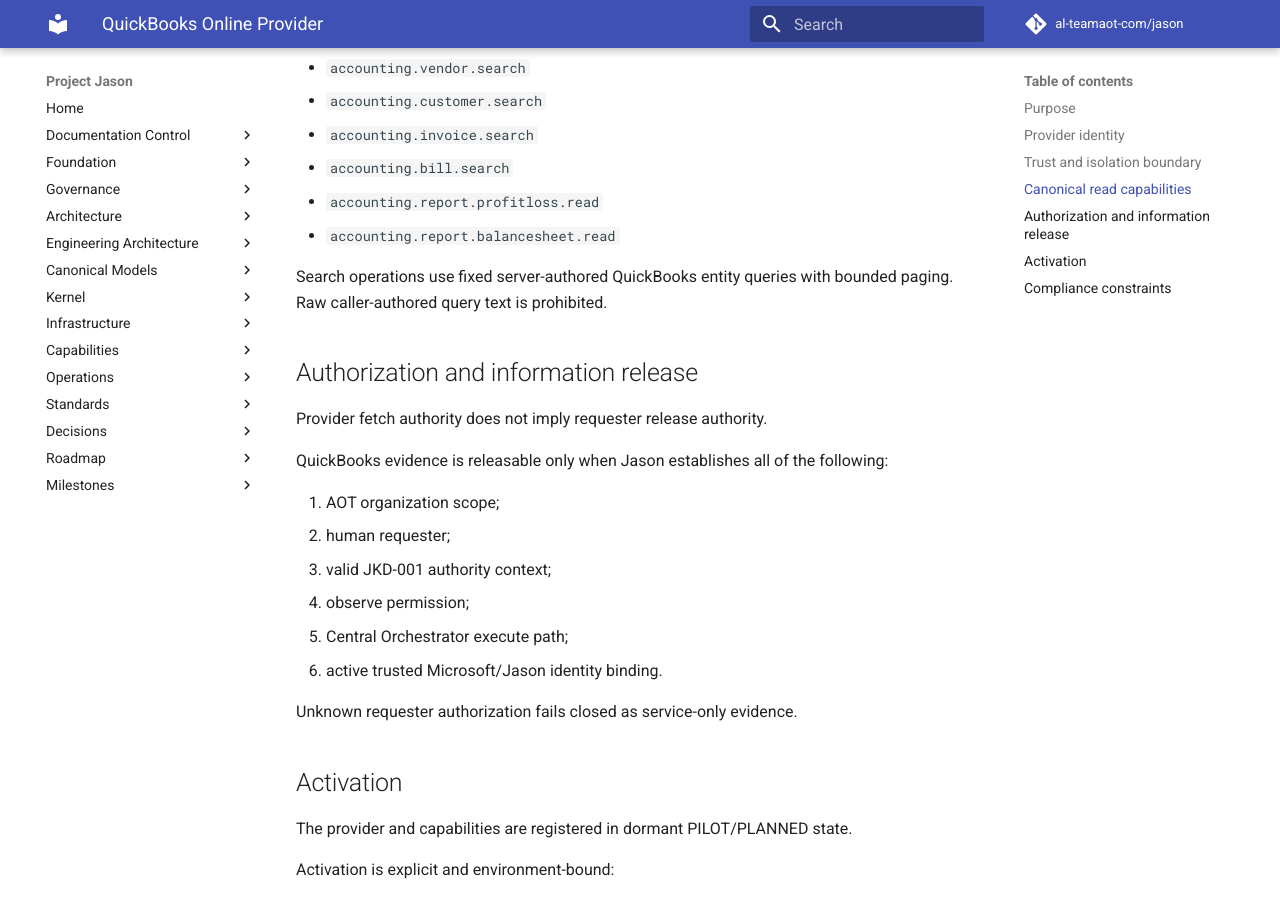
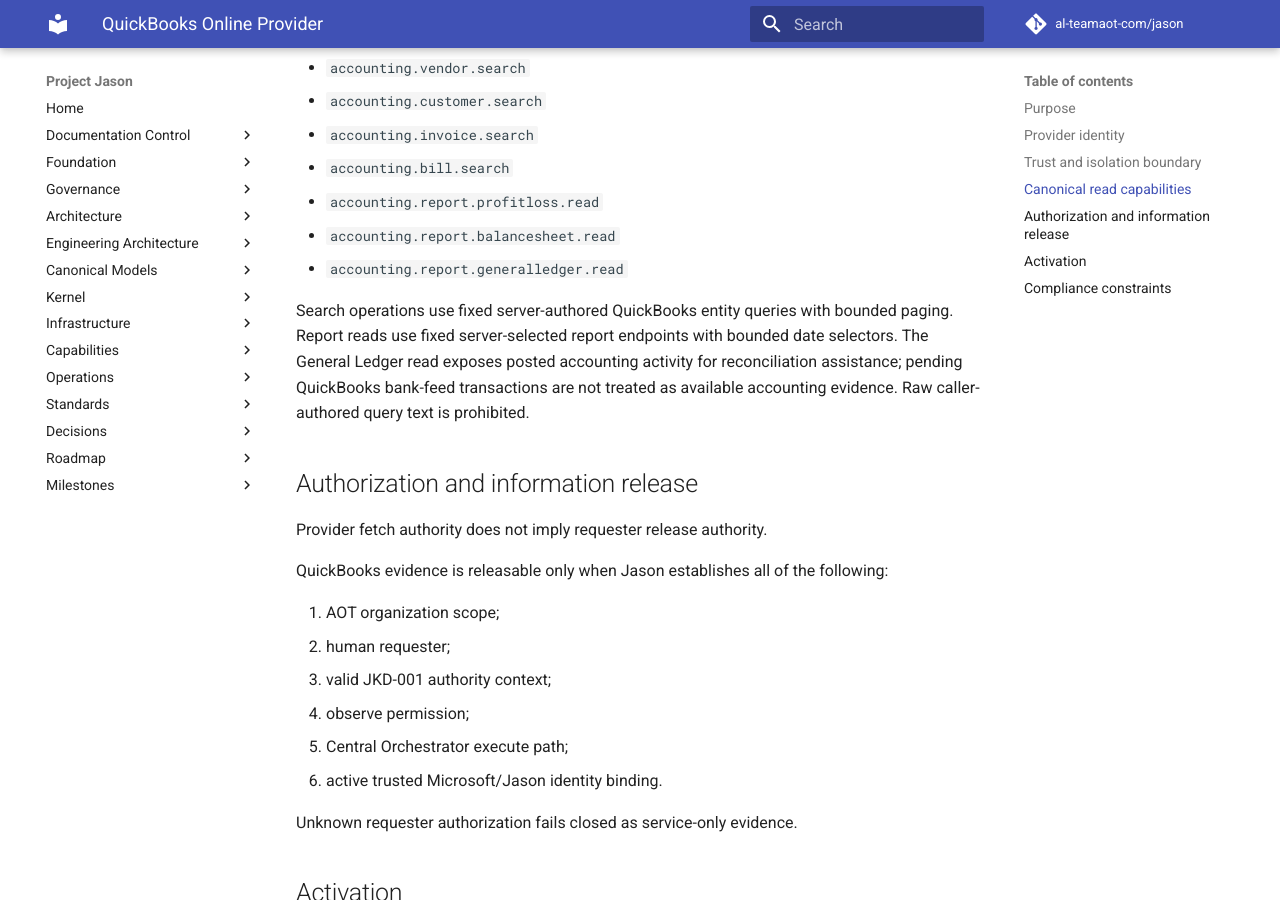
Before and after one commit to al-teamaot-com/jason, an MkDocs documentation site: the page built from docs/engineering/providers/QuickBooks-Online-Provider.md, in a window 1280 px wide and 900 px high, scrolled down 1967 px. Built offline with MkDocs 1.6.1 and Material for MkDocs 9.7.7, drawn with Linux system fonts in a browser that asks for light colours; comment, search, counter and statistics services are not loaded.

Commit message:
Document QuickBooks general ledger reconciliation read

```diff
--- a/docs/engineering/providers/QuickBooks-Online-Provider.md
+++ b/docs/engineering/providers/QuickBooks-Online-Provider.md
@@ -53,8 +53,9 @@
 - `accounting.bill.search`
 - `accounting.report.profitloss.read`
 - `accounting.report.balancesheet.read`
+- `accounting.report.generalledger.read`
 
-Search operations use fixed server-authored QuickBooks entity queries with bounded paging. Raw caller-authored query text is prohibited.
+Search operations use fixed server-authored QuickBooks entity queries with bounded paging. Report reads use fixed server-selected report endpoints with bounded date selectors. The General Ledger read exposes posted accounting activity for reconciliation assistance; pending QuickBooks bank-feed transactions are not treated as available accounting evidence. Raw caller-authored query text is prohibited.
 
 ## Authorization and information release
 
```
